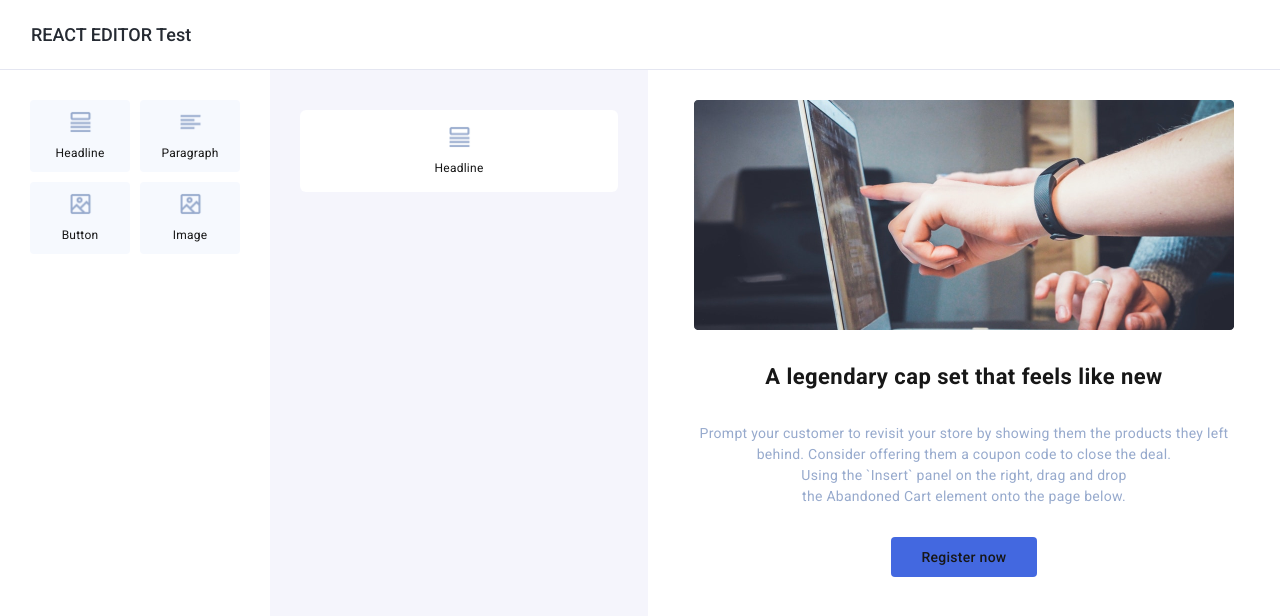
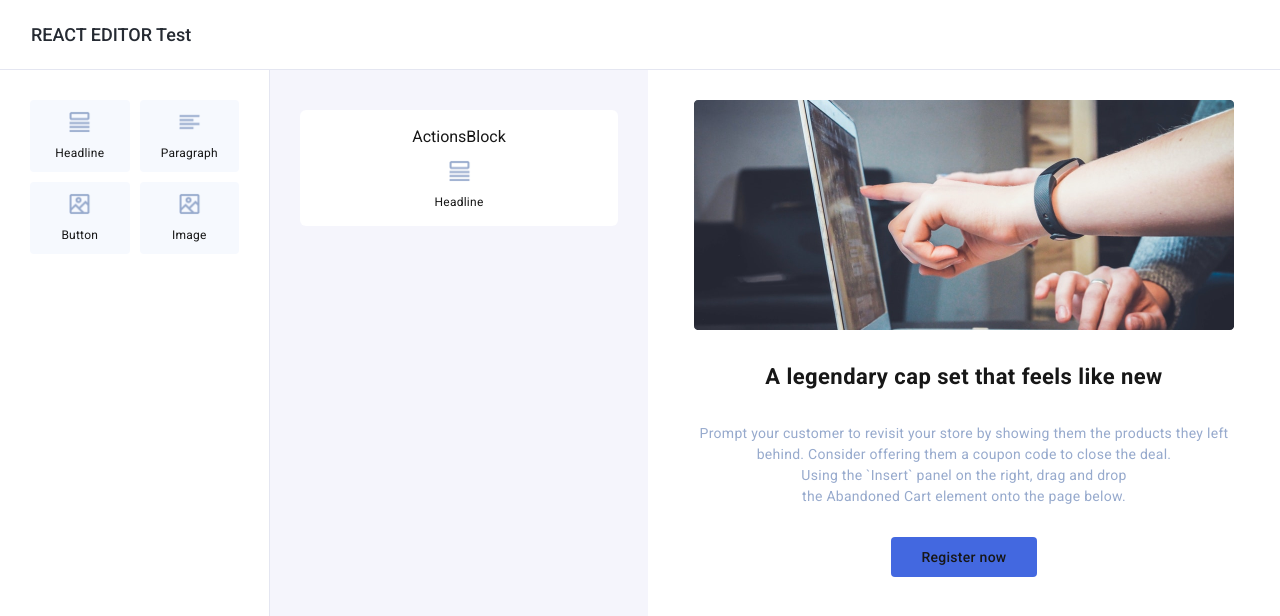
Before and after one commit to KrashAS/TestCGPSystems, a Next.js app in the folder frontend/: page / in a window 1280 px wide. Both pictures are taken after a click on the button "Headline". Shown: the top 616 px of the page. Built offline with nearby package versions, Linux system fonts and the light colour scheme.

Commit message:
changed store in redux& added new state

```diff
--- /dev/null
+++ b/frontend/components/BlockItems/ActionsBlock.tsx
@@ -0,0 +1,9 @@
+import React from 'react'
+
+const ActionsBlock = () => {
+    return (
+        <div>ActionsBlock</div>
+    )
+}
+
+export default ActionsBlock
--- a/frontend/components/BlockItems/BlockItem.tsx
+++ b/frontend/components/BlockItems/BlockItem.tsx
@@ -1,14 +1,18 @@
-import { IButton } from "@/interfaces/models/buttons.interface";
+import { IButtonBlock } from "@/interfaces/models/buttons.interface";
 import Image from "next/image";
+import ActionsBlock from "./ActionsBlock";
 
 interface IBlockItemProps {
-    item: IButton;
+    item: IButtonBlock;
+    currentBlock: IButtonBlock | null;
+    setCurrentBlock: (currentBlock: IButtonBlock) => void;
 }
 
-const BlockItem = ({ item }: IBlockItemProps) => {
+const BlockItem = ({ item, currentBlock, setCurrentBlock }: IBlockItemProps) => {
 
     return (
-        <div className="w-full bg-white rounded-md flex flex-col gap-[10px] items-center py-[15px] mt-[15px] hover:cursor-pointer">
+        <div className={`relative w-full  rounded-md flex flex-col gap-[10px] items-center py-[15px] mt-[15px] hover:cursor-pointer ${currentBlock?.id === item.id ? "bg-[#D9E7FF]" : "bg-white"}`} onClick={() => setCurrentBlock(item)}>
+            <ActionsBlock />
             {item.imageSrc && (
                 <Image
                     src={item.imageSrc}
--- a/frontend/components/BlockItems/index.tsx
+++ b/frontend/components/BlockItems/index.tsx
@@ -1,27 +1,37 @@
 'use client'
-
-import { IButton } from "@/interfaces/models/buttons.interface";
+import { IButtonBlock } from "@/interfaces/models/buttons.interface";
 import { IBlocksProps } from "@/store/blocks/block.props";
 import { connect, ConnectedProps } from "react-redux";
 import BlockItem from "./BlockItem";
 
-const BlockItems = ({ blocks }: PropsFromRedux) => {
+const BlockItems = ({ blocks, currentBlock, setCurrentBlock }: PropsFromRedux) => {
+
+
     return (
-        blocks ? blocks.map((item) => <BlockItem key={item.id} item={item} />) : <></>
+        blocks ? blocks.map((item) =>
+            <BlockItem
+                key={item.id}
+                item={item}
+                currentBlock={currentBlock}
+                setCurrentBlock={setCurrentBlock}
+            />) : <></>
     )
 }
 
 const mapState = (state: { blocks: IBlocksProps }) => {
-    return {
-        blocks: state.blocks.blocks,
-    };
+    const { blocks, currentBlock } = state.blocks;
+    return { blocks, currentBlock };
 };
 
 const mapDispatch = {
-    setBlocks: (blocks: IButton[]) => ({
+    setBlocks: (blocks: IButtonBlock[]) => ({
         type: "SET_BLOCK",
         blocks,
     }),
+    setCurrentBlock: (currentBlock: IButtonBlock) => ({
+        type: "SET_CURRENT_BLOCK",
+        currentBlock,
+    })
 };
 
 const connector = connect(mapState, mapDispatch);
--- a/frontend/components/ButtonBlock.tsx
+++ b/frontend/components/ButtonBlock.tsx
@@ -1,9 +1,9 @@
-import { IButton, IButtonData } from "@/interfaces/models/buttons.interface";
+import { IButtonBlock, IButtonBlockData } from "@/interfaces/models/buttons.interface";
 import Image from "next/image";
 import { FC } from "react";
 
-interface ButtonBlockProps extends IButtonData {
-    onAdd: (newItem: IButton) => void;
+interface ButtonBlockProps extends IButtonBlockData {
+    onAdd: (newItem: IButtonBlock) => void;
 }
 
 const ButtonBlock: FC<ButtonBlockProps> = ({ title, name, imageSrc, onAdd }) => {
--- a/frontend/components/SideBar.tsx
+++ b/frontend/components/SideBar.tsx
@@ -1,18 +1,18 @@
 'use client'
 import buttonsData from "@/data/buttons.json";
-import { IButton } from "@/interfaces/models/buttons.interface";
+import { IButtonBlock } from "@/interfaces/models/buttons.interface";
 import { IBlocksProps } from "@/store/blocks/block.props";
 import { connect, ConnectedProps } from "react-redux";
 import ButtonBlock from "./ButtonBlock";
 
 const SideBar = ({ blocks, setBlocks }: PropsFromRedux) => {
 
-    const handleAddItem = (newItem: IButton) => {
+    const handleAddItem = (newItem: IButtonBlock) => {
         setBlocks([newItem, ...blocks]);
     };
 
     return (
-        <aside className="w-[270px] p-[30px]">
+        <aside className="w-[270px] p-[30px] border-r border-[#E4E6F1]">
             <div className="grid grid-cols-2 gap-[10px]">
                 {buttonsData.map((data, index) => (
                     <ButtonBlock key={index} title={data.title} name={data.name} imageSrc={data.imageSrc} onAdd={handleAddItem} />
@@ -29,7 +29,7 @@ const mapState = (state: { blocks: IBlocksProps }) => {
 };
 
 const mapDispatch = {
-    setBlocks: (blocks: IButton[]) => ({
+    setBlocks: (blocks: IButtonBlock[]) => ({
         type: "SET_BLOCK",
         blocks,
     }),
--- a/frontend/interfaces/models/buttons.interface.ts
+++ b/frontend/interfaces/models/buttons.interface.ts
@@ -1,9 +1,9 @@
-export interface IButtonData {
+export interface IButtonBlockData {
     title: string;
     name: string;
     imageSrc: string;
 }
 
-export interface IButton extends IButtonData {
+export interface IButtonBlock extends IButtonBlockData {
     id: string;
 }
--- a/frontend/store/blocks/block.props.ts
+++ b/frontend/store/blocks/block.props.ts
@@ -1,5 +1,6 @@
-import { IButton } from "@/interfaces/models/buttons.interface";
+import { IButtonBlock } from "@/interfaces/models/buttons.interface";
 
 export interface IBlocksProps {
-    blocks: IButton[];
+    blocks: IButtonBlock[];
+    currentBlock: IButtonBlock | null;
 }
--- a/frontend/store/blocks/index.ts
+++ b/frontend/store/blocks/index.ts
@@ -9,6 +9,11 @@ const popupReducer = (state: IBlocksProps = initStore, action: AnyAction) => {
                 ...state,
                 blocks: action.blocks,
             };
+        case "SET_CURRENT_BLOCK":
+            return {
+                ...state,
+                currentBlock: action.currentBlock,
+            };
         default:
             return state;
     }
--- a/frontend/store/blocks/initStore.ts
+++ b/frontend/store/blocks/initStore.ts
@@ -2,5 +2,6 @@ import { IBlocksProps } from "./block.props";
 
 const initStore: IBlocksProps = {
     blocks: [],
+    currentBlock: null,
 };
 export default initStore;
```
